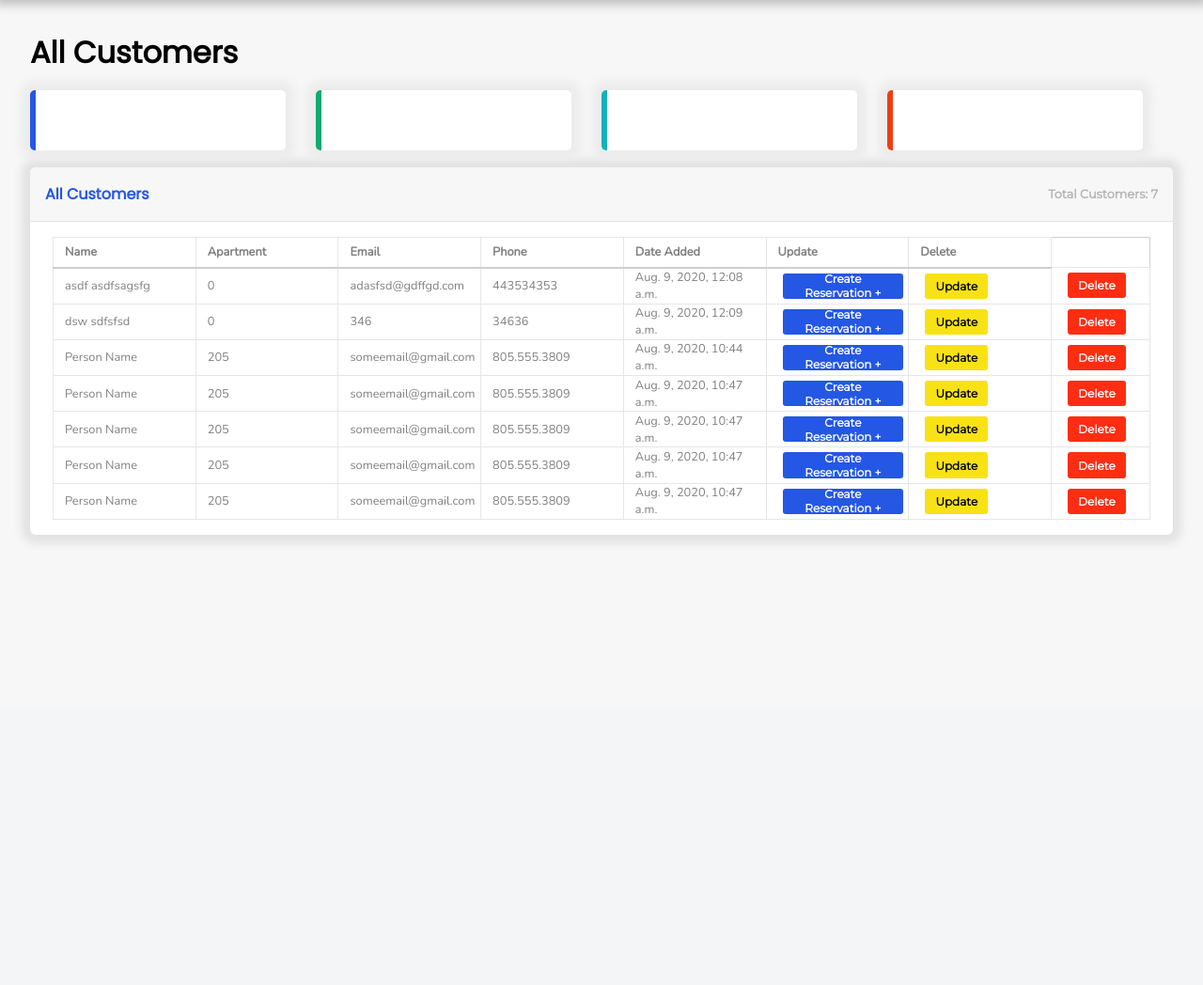
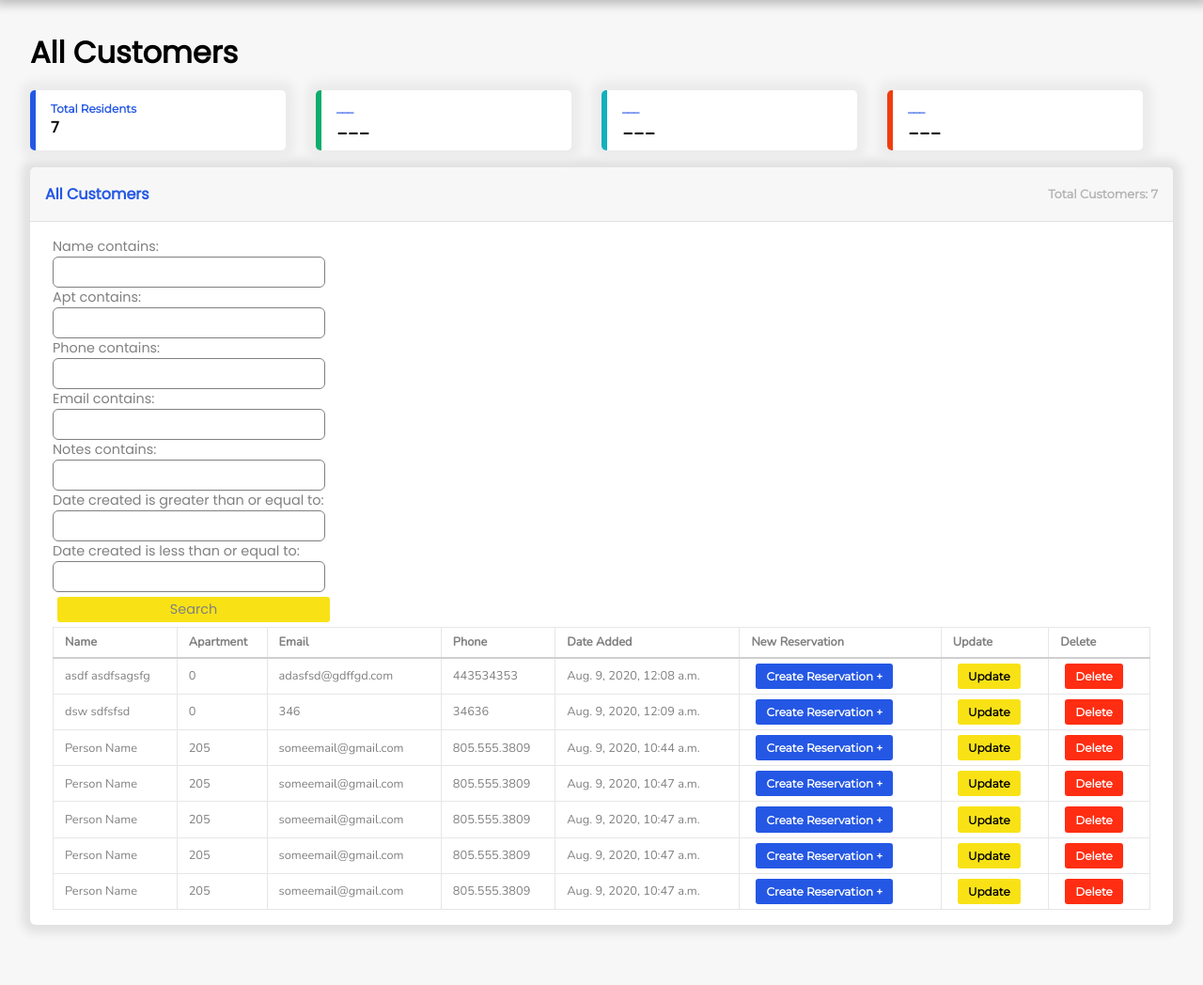
Before and after one commit to ObiTracks/BloomV1, a Django app: page /residents/3/ in a window 1280 px wide. Shown: the part 48-1096 px from the top of the page at 94% size. Before the commit the page ends 625 px from the top, so only its background shows below. Run offline with Django 3.2, Linux system fonts and the light colour scheme; data comes from the database, SQL or seed files in the repository; style sheets or scripts are compiled from the project's sources.

Commit message:
Milestone 13: Added search functionality to the all customers page. Possible next step is to add pagination then user authentication and login

```diff
--- a/src/bloom/settings.py
+++ b/src/bloom/settings.py
@@ -37,8 +37,10 @@ INSTALLED_APPS = [
     'django.contrib.sessions',
     'django.contrib.messages',
     'django.contrib.staticfiles',
+
     'reservations', #pluggable
-    # 'django_counter_field', #Counts the number of associated model instances to the model in question
+
+    'django_filters',
 
 ]
 
--- /dev/null
+++ b/src/reservations/filters.py
@@ -0,0 +1,18 @@
+import django_filters
+from django_filters import DateFilter, CharFilter
+from .models import *
+
+class CustomerFilter(django_filters.FilterSet):
+    start_date = DateFilter(field_name='date_created', lookup_expr='gte')
+    end_date = DateFilter(field_name='date_created', lookup_expr='lte')
+
+    name = CharFilter(field_name='name', lookup_expr='icontains')
+    apt = CharFilter(field_name='apt', lookup_expr='icontains')
+    phone = CharFilter(field_name='phone', lookup_expr='icontains')
+    email = CharFilter(field_name='email', lookup_expr='icontains')
+    notes = CharFilter(field_name='notes', lookup_expr='icontains')
+
+    class Meta:
+        model = Customer
+        fields = '__all__'
+        exclude = ['lease_members','date_created', 'id']
--- a/src/reservations/templates/customer/customers_all.html
+++ b/src/reservations/templates/customer/customers_all.html
@@ -21,7 +21,15 @@
         <h4>Total Customers: {{residents.count}}</h4>
     </header>
 
-    <div class="body">
+    <div class="body" id="customers">
+        <div class="searchbar">
+            <form method="get">
+                {{myFilter.form}}
+
+                <button class='btn btn-info' type='submit'>Search</button>
+            </form>
+        </div>
+
         <table class="table-slot">
             <tr>
                 <th id="name">Name</th>
@@ -29,6 +37,7 @@
                 <th>Email</th>
                 <th>Phone</th>
                 <th>Date Added</th>
+                <th>New Reservation</th>
                 <th>Update</th>
                 <th>Delete</th>
             </tr>
@@ -41,9 +50,8 @@
                 <td>{{resident.phone}}</td>
                 <td>{{resident.date_created}}</td>
 
-                {% if timeslot != None %}
-                    <!-- <td><button class="btn"><a href="{% url 'create_reservation' timeslot.id resident.id %}">Create Reservationn +</a></button></td> -->
-                    <td><button class="btn"><a href="{% url 'create_reservation' time_id resident.id %}">Create Reservationn +</a></button></td>
+                {% if time_id != None %}
+                    <td><button class="btn"><a href="{% url 'create_reservation' time_id resident.id %}">Create Reservation +</a></button></td>
 
                 {% else %}
                     <td><button class="btn"><a href="{% url 'create_reservation' None resident.id %}">Create Reservation +</a></button></td>
--- a/src/reservations/views.py
+++ b/src/reservations/views.py
@@ -7,6 +7,7 @@ from datetime import date
 
 from .models import (Customer, Day, TimeSlot, Reservation)
 from .forms import *
+from .filters import CustomerFilter
 #****************************************************
 # CRUD Views
 #****************************************************
@@ -16,8 +17,10 @@ def createReservation(request, tk, pk, *args, **kwargs):
     customer = Customer.objects.get(id=pk)
     if tk != 'None':
         timeslot = TimeSlot.objects.get(id=tk)
+        print('Path A: '+ tk)
     else:
         timeslot = None
+        print('Path B: ' + tk)
 
     if timeslot != None:
         # form = ReservationForm(initial={'customer': customer, 'timeslot':timeslot})
@@ -155,19 +158,42 @@ def customer(request, pk):
 
 
 def customers_all(request, tk):
+    residents = Customer.objects.all()
+    myFilter = CustomerFilter(request.GET, queryset=residents)
+    residents = myFilter.qs
     if tk != 'None':
         timeslot = TimeSlot.objects.get(id=tk)
-        time_id = timeslot.id
+        time_id = tk
     else:
         timeslot = None
         time_id = tk
 
-    residents = Customer.objects.all()
+    stats = {
+        'stat1': {
+            'title': 'Total Residents',
+            'value': Customer.objects.all().count()
+        },
+        'stat2': {
+            'title': '___',
+            'value': '___'
+        },
+        'stat3': {
+            'title': '___',
+            'value': '___'
+        },
+        'stat4': {
+            'title': '___',
+            'value': '___'
+        }
+    }
+
     page_title = "All Customers"
     context = {
         "page_title": page_title,
         'residents': residents,
-        'time_id': time_id
+        'time_id': time_id,
+        'myFilter':myFilter,
+        'stats':stats
     }
     template_name = 'customer/customers_all.html'
 
--- a/src/static/css/CUD/forms.css
+++ b/src/static/css/CUD/forms.css
@@ -145,11 +145,12 @@
 .card form select {
   border: solid grey 1px;
   border-radius: 6px;
-  font-family: "Montserrat", sans-serif;
+  padding: 5px;
 }
 
 .card form textarea {
   height: 3rem;
+  padding: 5px;
   border: solid grey 1px;
   border-radius: 6px;
   font-family: "Montserrat", sans-serif;
--- a/src/static/css/CUD/forms.scss
+++ b/src/static/css/CUD/forms.scss
@@ -36,10 +36,11 @@
         select{
             border: solid grey 1px;
             border-radius: 6px;
-            font-family: $font2;
+            padding: 5px;
         }
         textarea{
             height: 3rem;
+            padding: 5px;
             border: solid grey 1px;
             border-radius: 6px;
             font-family: $font2;
--- a/src/static/css/customer/customer.css
+++ b/src/static/css/customer/customer.css
@@ -89,19 +89,15 @@
   color: white;
 }
 
-.info-container {
-  width: 100%;
-  min-height: 10rem;
-  border-radius: 6px;
-  padding: 4px;
-  margin: 0 0 1rem 0;
+#customers {
+  -webkit-box-pack: justify;
+      -ms-flex-pack: justify;
+          justify-content: space-between;
 }
 
-.info-container h2 {
-  font-family: "Poppins", sans-serif;
-  font-size: 12px;
-  font-weight: 700;
-  color: #4f4f4f;
-  margin-bottom: 4px;
+.table-slot {
+  -webkit-box-flex: 1;
+      -ms-flex-positive: 1;
+          flex-grow: 1;
 }
 /*# sourceMappingURL=customer.css.map */
--- a/src/static/css/customer/customer.scss
+++ b/src/static/css/customer/customer.scss
@@ -2,18 +2,13 @@
 @import '../main/buttons';
 
 
-.info-container{
-    width: 100%;
-    min-height: 10rem;
-    border-radius: 6px;
-    padding: 4px;
-    margin: 0 0 1rem 0;
-
-    h2{
-    font-family: $font1;
-    font-size: 12px;
-    font-weight: 700;
-    color: rgb(79, 79, 79);
-    margin-bottom: 4px;
-    }
+#customers{
+    justify-content: space-between;
 }
+.table-slot{
+    flex-grow: 1;
+    // width: 75%;
+}
+.searchbar{
+    // flex-grow: 1;
+}
--- a/src/static/css/main/_tables.scss
+++ b/src/static/css/main/_tables.scss
@@ -2,12 +2,12 @@
 table{
     width: 100%;
     border: solid rgb(207, 207, 207) 1px;
+    border-radius: 10px;
     border-collapse: collapse;
     color: rgb(66, 66, 66);
-    overflow: hidden;
+    overflow: auto;
     th, td{
         height: 2rem;
-        width: 13%;
         flex-grow: 1;
         font-family: 'Nunito', sans-serif;
         font-size: 0.8rem;
@@ -15,7 +15,8 @@ table{
         text-align: left;
         padding: 0 0  0 12px;
         border: solid rgb(230, 230, 230) 1px;
-        overflow: scroll;
+        // overflow: auto;
+        word-wrap: break-word;
     }
     th{
         border-bottom: solid rgb(207, 207, 207) 2px;
--- a/src/static/css/main/base.css
+++ b/src/static/css/main/base.css
@@ -92,14 +92,14 @@
 table {
   width: 100%;
   border: solid #cfcfcf 1px;
+  border-radius: 10px;
   border-collapse: collapse;
   color: #424242;
-  overflow: hidden;
+  overflow: auto;
 }
 
 table th, table td {
   height: 2rem;
-  width: 13%;
   -webkit-box-flex: 1;
       -ms-flex-positive: 1;
           flex-grow: 1;
@@ -109,7 +109,7 @@ table th, table td {
   text-align: left;
   padding: 0 0  0 12px;
   border: solid #e6e6e6 1px;
-  overflow: scroll;
+  word-wrap: break-word;
 }
 
 table th {
@@ -372,6 +372,46 @@ hr {
   padding: 1rem 1.5rem 1rem 1.5rem;
 }
 
+.searchbar {
+  display: -webkit-box;
+  display: -ms-flexbox;
+  display: flex;
+  width: 25%;
+}
+
+.searchbar form {
+  display: -webkit-box;
+  display: -ms-flexbox;
+  display: flex;
+  -webkit-box-orient: vertical;
+  -webkit-box-direction: normal;
+      -ms-flex-direction: column;
+          flex-direction: column;
+}
+
+.searchbar form > * {
+  width: 100%;
+  font-family: "Poppins", sans-serif;
+  color: grey;
+  font-weight: 300;
+  font-size: 0.9rem;
+  text-align: left;
+}
+
+.searchbar form input {
+  border: solid grey 1px;
+  border-radius: 6px;
+  padding: 5px;
+}
+
+.searchbar form textarea {
+  height: 3rem;
+  padding: 5px;
+  border: solid grey 1px;
+  border-radius: 6px;
+  font-family: "Montserrat", sans-serif;
+}
+
 .card-lg {
   width: 60%;
 }
--- a/src/static/css/main/base.scss
+++ b/src/static/css/main/base.scss
@@ -173,6 +173,35 @@ hr{
 
     }
 }
+.searchbar{
+    display: flex;
+    width: 25%;
+    form {
+        display: flex;
+        flex-direction: column;
+
+        > *{
+            width: 100%;
+            font-family: $font1;
+            color: grey;
+            font-weight: 300;
+            font-size: 0.9rem;
+            text-align: left;
+        }
+        input{
+            border: solid grey 1px;
+            border-radius: 6px;
+            padding: 5px;
+        }
+        textarea{
+            height: 3rem;
+            padding: 5px;
+            border: solid grey 1px;
+            border-radius: 6px;
+            font-family: $font2;
+        }
+    }
+}
 .card-lg{
     width: 60%;
 }
--- a/src/static/css/main/home.css
+++ b/src/static/css/main/home.css
@@ -92,14 +92,14 @@
 table {
   width: 100%;
   border: solid #cfcfcf 1px;
+  border-radius: 10px;
   border-collapse: collapse;
   color: #424242;
-  overflow: hidden;
+  overflow: auto;
 }
 
 table th, table td {
   height: 2rem;
-  width: 13%;
   -webkit-box-flex: 1;
       -ms-flex-positive: 1;
           flex-grow: 1;
@@ -109,7 +109,7 @@ table th, table td {
   text-align: left;
   padding: 0 0  0 12px;
   border: solid #e6e6e6 1px;
-  overflow: scroll;
+  word-wrap: break-word;
 }
 
 table th {
```
Also changed, not shown: 4 other files.
